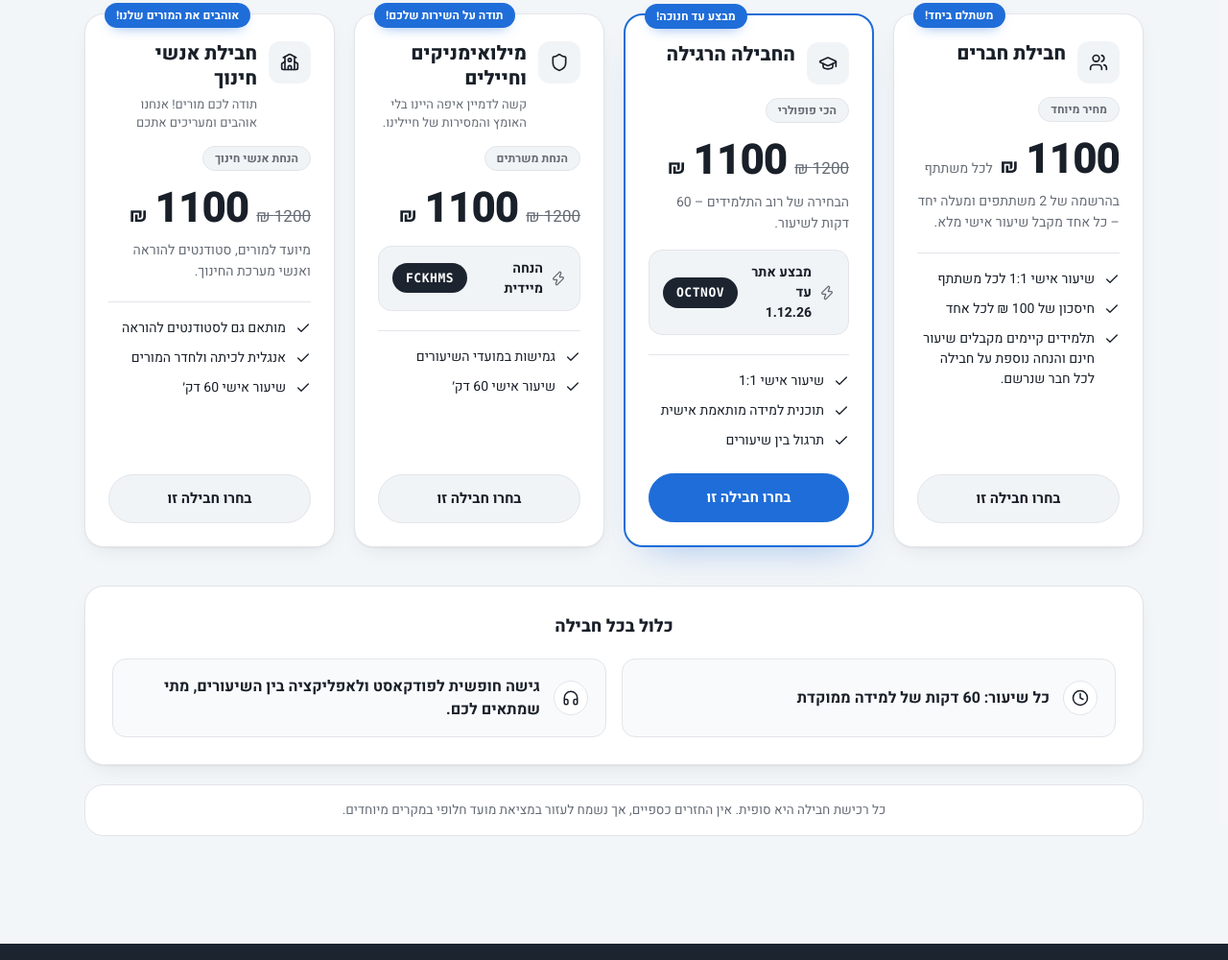
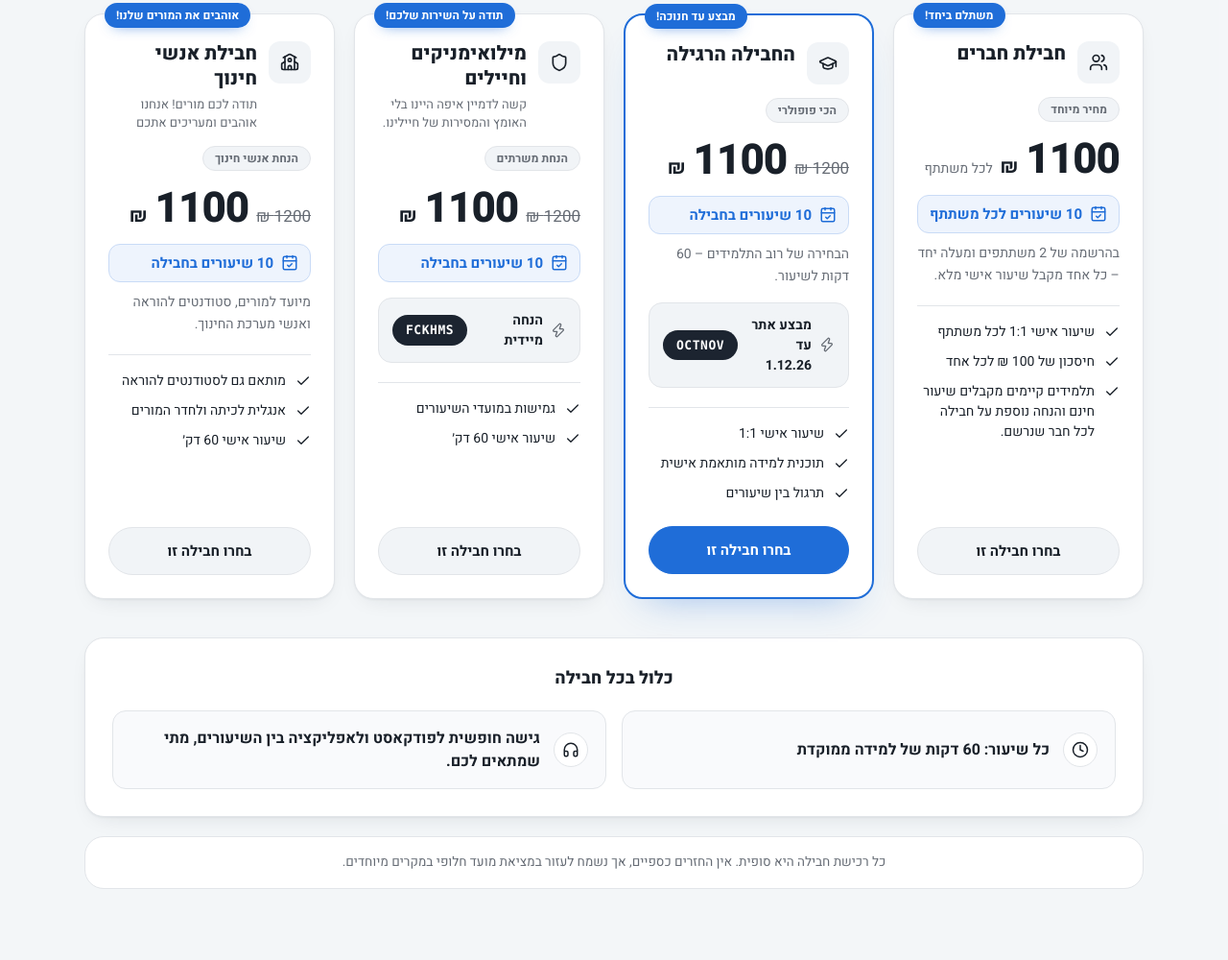
Before and after one commit to dagoldman123/englishdan, a plain HTML site: page index.html in a window 1280 px wide. Shown: the part 5493-6493 px from the top of the page at 96% size. Drawn offline with Linux system fonts and the light colour scheme.

Commit message:
Show 10 lessons on every package

```diff
--- a/index.html
+++ b/index.html
@@ -320,6 +320,7 @@
           <div class="head"><span class="icon-box"><svg class="icon" xmlns="http://www.w3.org/2000/svg" viewBox="0 0 24 24" fill="none" stroke="currentColor" stroke-width="2" stroke-linecap="round" stroke-linejoin="round" aria-hidden="true" focusable="false"><path d="M16 21v-2a4 4 0 0 0-4-4H6a4 4 0 0 0-4 4v2" /><path d="M16 3.128a4 4 0 0 1 0 7.744" /><path d="M22 21v-2a4 4 0 0 0-3-3.87" /><circle cx="9" cy="7" r="4" /></svg></span><div><h3>חבילת חברים</h3></div></div>
           <span class="tag">מחיר מיוחד</span>
           <div class="price"><span class="amount">1100</span><span class="cur">₪</span><span class="per">לכל משתתף</span></div>
+          <div class="lessons"><svg class="icon" xmlns="http://www.w3.org/2000/svg" viewBox="0 0 24 24" fill="none" stroke="currentColor" stroke-width="2" stroke-linecap="round" stroke-linejoin="round" aria-hidden="true" focusable="false"><path d="M8 2v3" /><path d="M16 2v3" /><rect x="3" y="3" width="18" height="18" rx="2" /><path d="M3 9h18" /><path d="m9 15 2 2 4-4" /></svg> 10 שיעורים לכל משתתף</div>
           <p class="desc">בהרשמה של 2 משתתפים ומעלה יחד – כל אחד מקבל שיעור אישי מלא.</p>
           <div class="rule"></div>
           <ul class="features">
@@ -338,6 +339,7 @@
             <span class="old promo-only">1200 ₪</span>
             <span class="amount"><span class="promo-only">1100</span><span class="after-promo">1200</span></span><span class="cur">₪</span>
           </div>
+          <div class="lessons"><svg class="icon" xmlns="http://www.w3.org/2000/svg" viewBox="0 0 24 24" fill="none" stroke="currentColor" stroke-width="2" stroke-linecap="round" stroke-linejoin="round" aria-hidden="true" focusable="false"><path d="M8 2v3" /><path d="M16 2v3" /><rect x="3" y="3" width="18" height="18" rx="2" /><path d="M3 9h18" /><path d="m9 15 2 2 4-4" /></svg> 10 שיעורים בחבילה</div>
           <p class="desc">הבחירה של רוב התלמידים – 60 דקות לשיעור.</p>
           <div class="coupon promo-only">
             <span class="label"><svg class="icon" xmlns="http://www.w3.org/2000/svg" viewBox="0 0 24 24" fill="none" stroke="currentColor" stroke-width="2" stroke-linecap="round" stroke-linejoin="round" aria-hidden="true" focusable="false"><path d="M15.914 4a1.5 1.5 0 00-2.474-1.561l-9 9A1.5 1.5 0 005.5 14h4.002a.5.5 0 01.471.666L8.086 20a1.5 1.5 0 002.475 1.56l9-9A1.5 1.5 0 0018.5 10h-3.997a.5.5 0 01-.472-.667z" /></svg> מבצע אתר עד 1.12.26</span>
@@ -357,6 +359,7 @@
           <div class="head"><span class="icon-box"><svg class="icon" xmlns="http://www.w3.org/2000/svg" viewBox="0 0 24 24" fill="none" stroke="currentColor" stroke-width="2" stroke-linecap="round" stroke-linejoin="round" aria-hidden="true" focusable="false"><path d="M20 13c0 5-3.5 7.5-7.66 8.95a1 1 0 0 1-.67-.01C7.5 20.5 4 18 4 13V6a1 1 0 0 1 1-1c2 0 4.5-1.2 6.24-2.72a1.17 1.17 0 0 1 1.52 0C14.51 3.81 17 5 19 5a1 1 0 0 1 1 1z" /></svg></span><div><h3>מילואימניקים וחיילים</h3><p class="subtitle">קשה לדמיין איפה היינו בלי האומץ והמסירות של חיילינו.</p></div></div>
           <span class="tag">הנחת משרתים</span>
           <div class="price"><span class="old">1200 ₪</span><span class="amount">1100</span><span class="cur">₪</span></div>
+          <div class="lessons"><svg class="icon" xmlns="http://www.w3.org/2000/svg" viewBox="0 0 24 24" fill="none" stroke="currentColor" stroke-width="2" stroke-linecap="round" stroke-linejoin="round" aria-hidden="true" focusable="false"><path d="M8 2v3" /><path d="M16 2v3" /><rect x="3" y="3" width="18" height="18" rx="2" /><path d="M3 9h18" /><path d="m9 15 2 2 4-4" /></svg> 10 שיעורים בחבילה</div>
           <div class="coupon">
             <span class="label"><svg class="icon" xmlns="http://www.w3.org/2000/svg" viewBox="0 0 24 24" fill="none" stroke="currentColor" stroke-width="2" stroke-linecap="round" stroke-linejoin="round" aria-hidden="true" focusable="false"><path d="M15.914 4a1.5 1.5 0 00-2.474-1.561l-9 9A1.5 1.5 0 005.5 14h4.002a.5.5 0 01.471.666L8.086 20a1.5 1.5 0 002.475 1.56l9-9A1.5 1.5 0 0018.5 10h-3.997a.5.5 0 01-.472-.667z" /></svg> הנחה מיידית</span>
             <span class="code-dark">FCKHMS</span>
@@ -374,6 +377,7 @@
           <div class="head"><span class="icon-box"><svg class="icon" xmlns="http://www.w3.org/2000/svg" viewBox="0 0 24 24" fill="none" stroke="currentColor" stroke-width="2" stroke-linecap="round" stroke-linejoin="round" aria-hidden="true" focusable="false"><path d="M14 21v-3a2 2 0 0 0-4 0v3" /><path d="M18 4.933V21" /><path d="m4 6 7.106-3.79a2 2 0 0 1 1.788 0L20 6" /><path d="m6 11-3.52 2.147a1 1 0 0 0-.48.854V19a2 2 0 0 0 2 2h16a2 2 0 0 0 2-2v-5a1 1 0 0 0-.48-.853L18 11" /><path d="M6 4.933V21" /><circle cx="12" cy="9" r="2" /></svg></span><div><h3>חבילת אנשי חינוך</h3><p class="subtitle">תודה לכם מורים! אנחנו אוהבים ומעריכים אתכם</p></div></div>
           <span class="tag">הנחת אנשי חינוך</span>
           <div class="price"><span class="old">1200 ₪</span><span class="amount">1100</span><span class="cur">₪</span></div>
+          <div class="lessons"><svg class="icon" xmlns="http://www.w3.org/2000/svg" viewBox="0 0 24 24" fill="none" stroke="currentColor" stroke-width="2" stroke-linecap="round" stroke-linejoin="round" aria-hidden="true" focusable="false"><path d="M8 2v3" /><path d="M16 2v3" /><rect x="3" y="3" width="18" height="18" rx="2" /><path d="M3 9h18" /><path d="m9 15 2 2 4-4" /></svg> 10 שיעורים בחבילה</div>
           <p class="desc">מיועד למורים, סטודנטים להוראה ואנשי מערכת החינוך.</p>
           <div class="rule"></div>
           <ul class="features">
```
